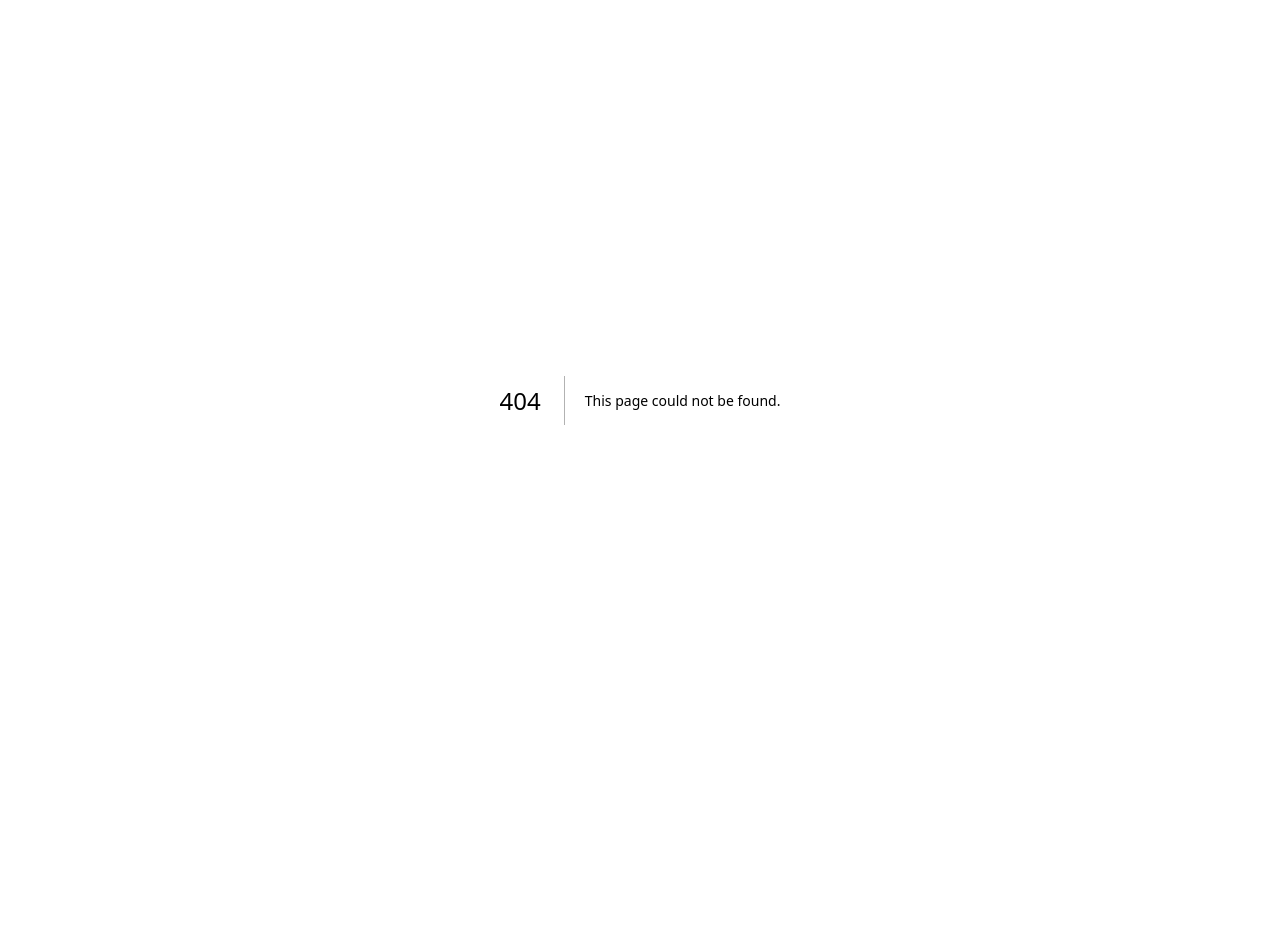
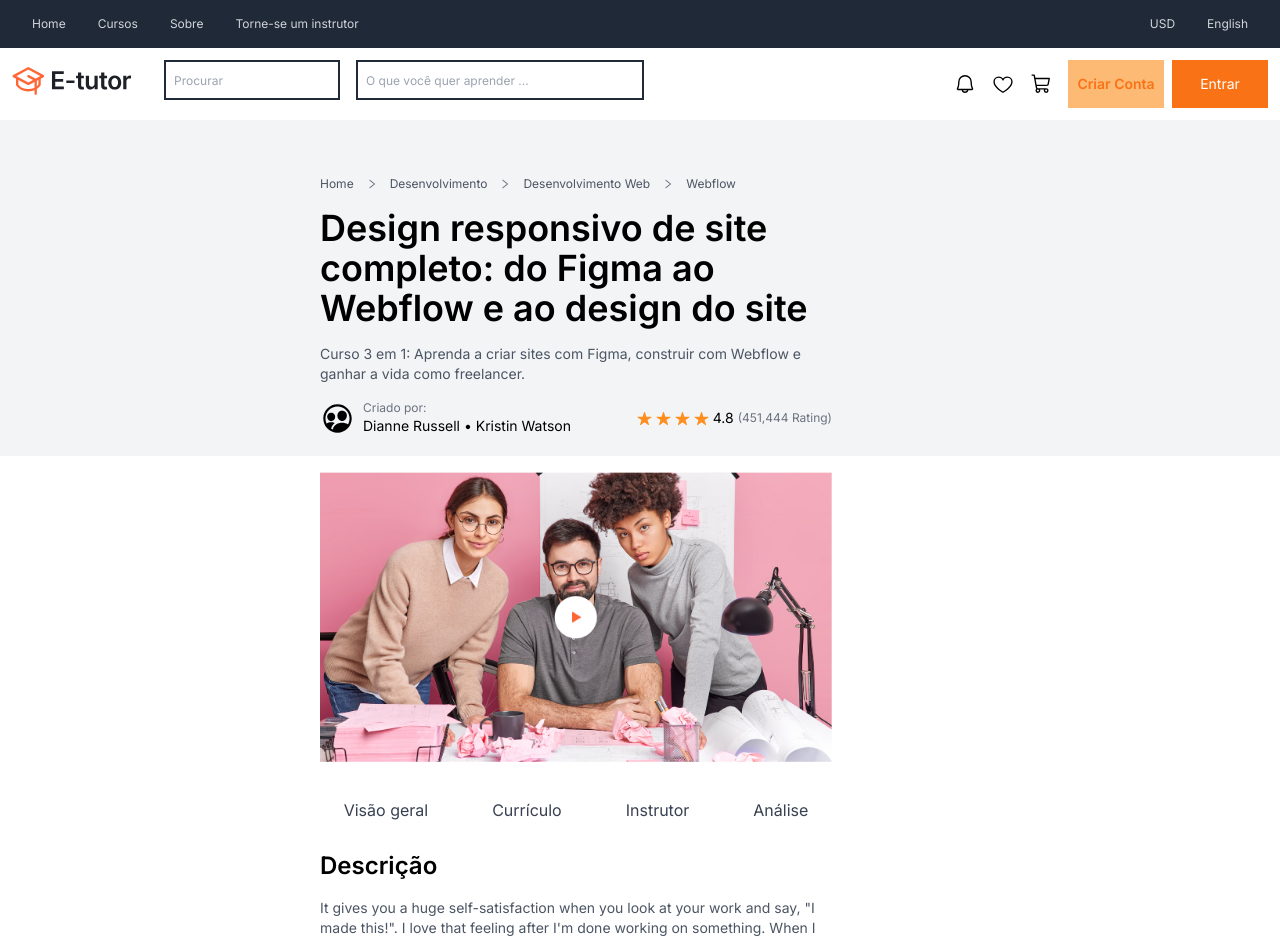
Before and after one commit to brunovivaldodev/e-learning, a Next.js app in the folder client/: page /Single_Course in a window 1280 px wide. Before the commit this address had no page. Shown: the top 940 px of the page. Before the commit the page ends 800 px from the top, so only its background shows below. Built offline with nearby package versions, Linux system fonts and the light colour scheme.

Commit message:
Página para o curso

```diff
--- /dev/null
+++ b/client/src/app/Single_Course/page.tsx
@@ -0,0 +1,69 @@
+import Header from "../components/Header";
+import Image from "next/image";
+import imagem from '../../../public/SilngleCourse.png'
+import { AiOutlineRight } from "react-icons/ai";
+import { IoPeopleCircleOutline,IoStar } from "react-icons/io5";
+
+
+export default function SingleCourse(){
+    return(
+        <>
+            <Header></Header>
+            <div className="bg-gray-100">
+                <div className="pt-14 mx-80 space-y-4 pr-32 pb-5">
+                    <div className="text-xs text-gray-600 flex items-center gap-3">
+                        Home <AiOutlineRight color={'#6E7485'}/> Desenvolvimento <AiOutlineRight color={'#6E7485'}/> Desenvolvimento Web <AiOutlineRight color={'#6E7485'}/> Webflow
+                    </div>
+                    <h1 className="text-4xl font-semibold">
+                        Design responsivo de site completo: do Figma ao Webflow e ao design do site
+                    </h1>
+                    <div className="text-gray-600 text-sm">
+                        Curso 3 em 1: Aprenda a criar sites com Figma, construir com Webflow e ganhar a vida como freelancer.
+                    </div>
+                    <div className="flex justify-between items-center">
+                        <div className="flex justify-between items-center space-x-2">
+                            <IoPeopleCircleOutline size={35}/>
+                            <div>
+                                <p className="text-xs text-gray-500">Criado por:</p>
+                                <p className="text-sm">Dianne Russell • Kristin Watson</p>
+                            </div>
+                        </div>
+                        <div className="flex items-center space-x-1">
+                            <IoStar size={15} color='#FD8E1F'/>
+                            <IoStar size={15} color='#FD8E1F'/>
+                            <IoStar size={15} color='#FD8E1F'/>
+                            <IoStar size={15} color='#FD8E1F'/>
+                            <p className="text-sm">
+                                4.8
+                            </p>
+                            <p className="text-gray-500 text-xs">
+                                (451,444 Rating)
+                            </p>
+                        </div>
+                    </div>
+                </div>
+            </div>
+            <div className="mx-80 space-y-4 pr-32 pt-4">
+                <Image src={imagem} alt="curso"/>
+                <div className="flex space-x-10 text-gray-700 pt-2 justify-center">
+                        <a className="hover:border-b-2 hover:border-orange-500 pb-3 p-3 text-center" href="#Visão">Visão geral</a>
+                        <a className="hover:border-b-2 hover:border-orange-500 pb-3 p-3 text-center" href="#Currículo">Currículo</a>
+                        <a className="hover:border-b-2 hover:border-orange-500 pb-3 p-3 text-center" href="#Instrutor">Instrutor</a>
+                        <a className="hover:border-b-2 hover:border-orange-500 pb-3 p-3 text-center" href="#Análise">Análise</a>
+                </div>
+                <div className="mt-10 space-y-4">
+                        <h2 className="text-2xl font-semibold" id="Visão">Descrição</h2>
+                        <p className="text-sm text-gray-600">
+                            It gives you a huge self-satisfaction when you look at your work and say, "I made this!". I love that feeling after I'm done working on something. When I lean back in my chair, look at the final result with a smile, and have this little "spark joy" moment. It's especially satisfying when I know I just made $5,000.<br /><br />
+
+                            I do! And that's why I got into this field. Not for the love of Web Design, which I do now. But for the LIFESTYLE! There are many ways one can achieve this lifestyle. This is my way. This is how I achieved a lifestyle I've been fantasizing about for five years. And I'm going to teach you the same. Often people think Web Design is complicated. That it needs some creative talent or knack for computers. Sure, a lot of people make it very complicated. People make the simplest things complicated. Like most subjects taught in the universities. But I don't like complicated. I like easy. I like life hacks. I like to take the shortest and simplest route to my destination. I haven't gone to an art school or have a computer science degree. I'm an outsider to this field who hacked himself into it, somehow ending up being a sought-after professional. That's how I'm going to teach you Web Design. So you're not demotivated on your way with needless complexity. So you enjoy the process because it's simple and fun. So you can become a Freelance Web Designer in no time.<br /><br />
+
+                            For example, this is a Design course but I don't teach you Photoshop. Because Photoshop is needlessly complicated for Web Design. But people still teach it to web designers. I don't. I teach Figma – a simple tool that is taking over the design world. You will be designing a complete website within a week while others are still learning how to create basic layouts in Photoshop.<br /><br />
+
+                            Second, this is a Development course. But I don't teach you how to code. Because for Web Design coding is needlessly complicated and takes too long to learn. Instead, I teach Webflow – a tool that is taking over the web design world. You will be building complex websites within two weeks while others are still learning the basics of HTML & CSS. Third, this is a Freelancing course. But I don't just teach you how to write great proposals. I give you a winning proposal template. When you're done with the course, you will have a stunning portfolio website with portfolio pieces already in it. Buy this course now and take it whenever the time is right for you.
+                        </p>
+                    </div>
+            </div>
+        </>
+    )
+}
--- a/client/src/app/Watch_Course/page.tsx
+++ b/client/src/app/Watch_Course/page.tsx
@@ -153,8 +153,8 @@
                         </div>
                     </div>
 
-                    <div>
-                        <div className="flex mt-10 ml-5 items-center mb-5">
+                    <div className="mt-10 ml-5">
+                        <div className="flex items-center mb-5">
                             <h3 className="text-xl font-semibold" id="Comment">Comentários</h3>
                             <h3 className="text-xl ml-2"> (154)</h3>
                         </div>
@@ -165,7 +165,7 @@
                                     <p className="text-sm">Malcolm Silva</p>
                                     <p className="text-[10px] text-gray-500">Há uma semana</p>
                                 </div>
-                                <p className="text-sm text-gray-600 mb-2">A fulana ficou grávida</p>
+                                <p className="text-sm text-gray-600 mb-2">Gostei da aula, bem explicita</p>
                                 <div className="flex gap-2 text-gray-600 items-center">
                                     <IoChatbubblesOutline size={18}/>
                                     <p className="text-xs">RESPONDER</p>
--- a/client/src/app/components/Curso.tsx
+++ b/client/src/app/components/Curso.tsx
@@ -11,7 +11,7 @@
             <div className='m-1.5 border border-gray-100'>
                 <Image className="w-full p-0" src={course} alt="course" />
 
-                <div className='flex justify-between p-2 items-center justify-center'>
+                <div className='flex justify-between p-2 items-center'>
                     <p className='text-xs bg-red-100 p-1'>Programação</p>
                     <p className='text-sm text-orange-500 font-bold'>24000 AKZ</p>
                 </div>
```
Also changed, not shown: client/public/SilngleCourse.png (added).
